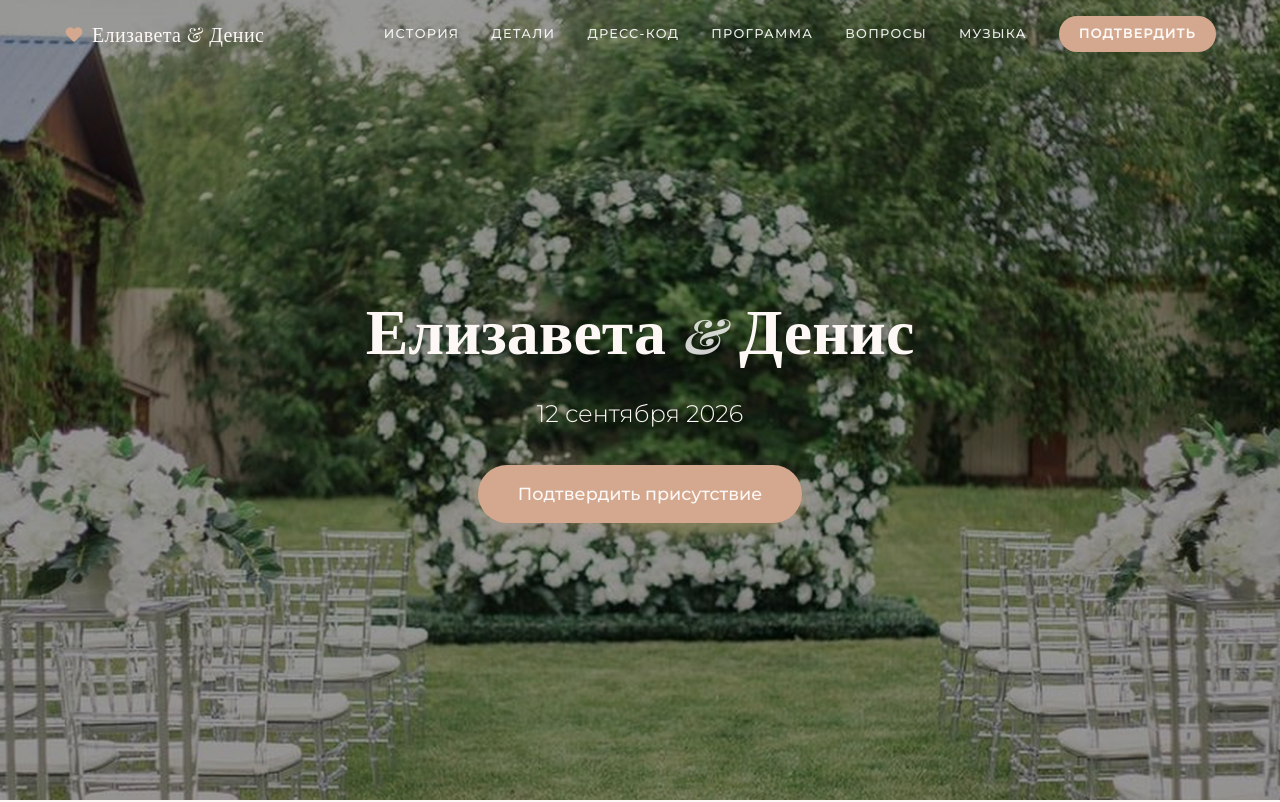
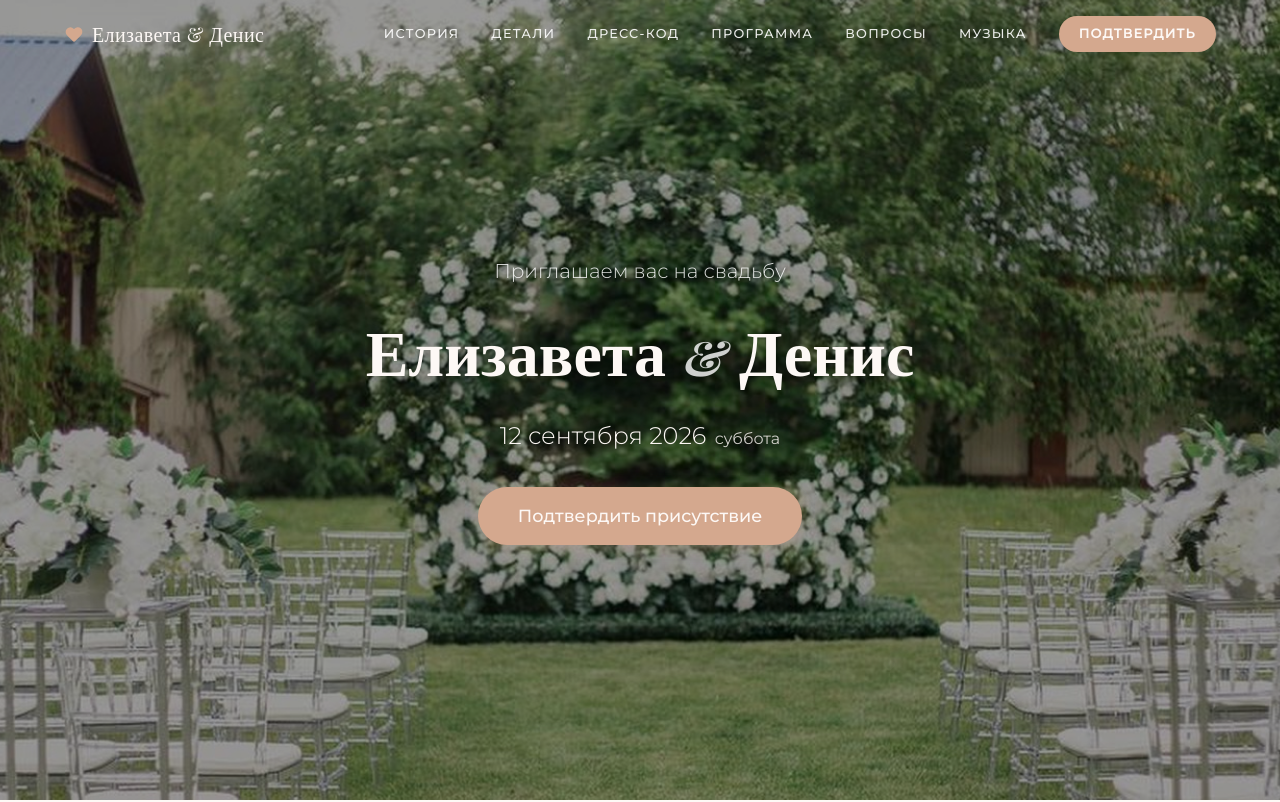
Before and after one commit to 5h4r3r/invitation, a Vue app: page / in a window 1280 px wide. Shown: the top 802 px of the page. Built offline with nearby package versions, Linux system fonts and the light colour scheme; a web font is replaced by a local one.

Commit message:
update hero: reference design + guest name variable

```diff
--- a/src/assets/main.css
+++ b/src/assets/main.css
@@ -84,12 +84,28 @@ h1, h2, h3, h4 {
   text-shadow: 1px 1px 4px rgba(0,0,0,0.3);
 }
 
+.hero .hero-subtitle {
+  font-size: 1.25rem;
+  color: rgba(255,255,255,0.85);
+  margin-bottom: 0.75rem;
+  font-weight: 300;
+  text-shadow: 1px 1px 4px rgba(0,0,0,0.3);
+  font-family: 'Montserrat', sans-serif;
+}
+
 .hero .date {
   font-size: 1.5rem;
   color: var(--white);
   margin-top: 1rem;
   font-weight: 300;
   text-shadow: 1px 1px 4px rgba(0,0,0,0.3);
+}
+
+.hero .date-day {
+  font-size: 1rem;
+  opacity: 0.8;
+  font-weight: 400;
+  text-transform: lowercase;
 }
 
 .hero .cta-button {
--- a/src/components/HeroSection.vue
+++ b/src/components/HeroSection.vue
@@ -8,9 +8,10 @@
       <svg class="heart heart-5" width="14" height="14" viewBox="0 0 24 24" fill="currentColor"><path d="M2 9.5a5.5 5.5 0 0 1 9.591-3.676.56.56 0 0 0 .818 0A5.49 5.49 0 0 1 22 9.5c0 2.29-1.5 4-3 5.5l-5.492 5.313a2 2 0 0 1-3 .019L5 15c-1.5-1.5-3-3.2-3-5.5"/></svg>
     </div>
     <div class="hero-content">
-      <p class="guest-name" v-if="guestName">Дорогой(ая) {{ guestName }}!</p>
+      <p class="hero-subtitle" v-if="guestName">Приглашаем вас, {{ guestName }}!</p>
+      <p class="hero-subtitle" v-else>Приглашаем вас на свадьбу</p>
       <h1>Елизавета <span class="ampersand">&amp;</span> Денис</h1>
-      <p class="date">12 сентября 2026</p>
+      <p class="date">12 сентября 2026<span class="date-day">&nbsp;&nbsp;Суббота</span></p>
       <a href="#rsvp" class="cta-button">Подтвердить присутствие</a>
     </div>
   </section>
```
